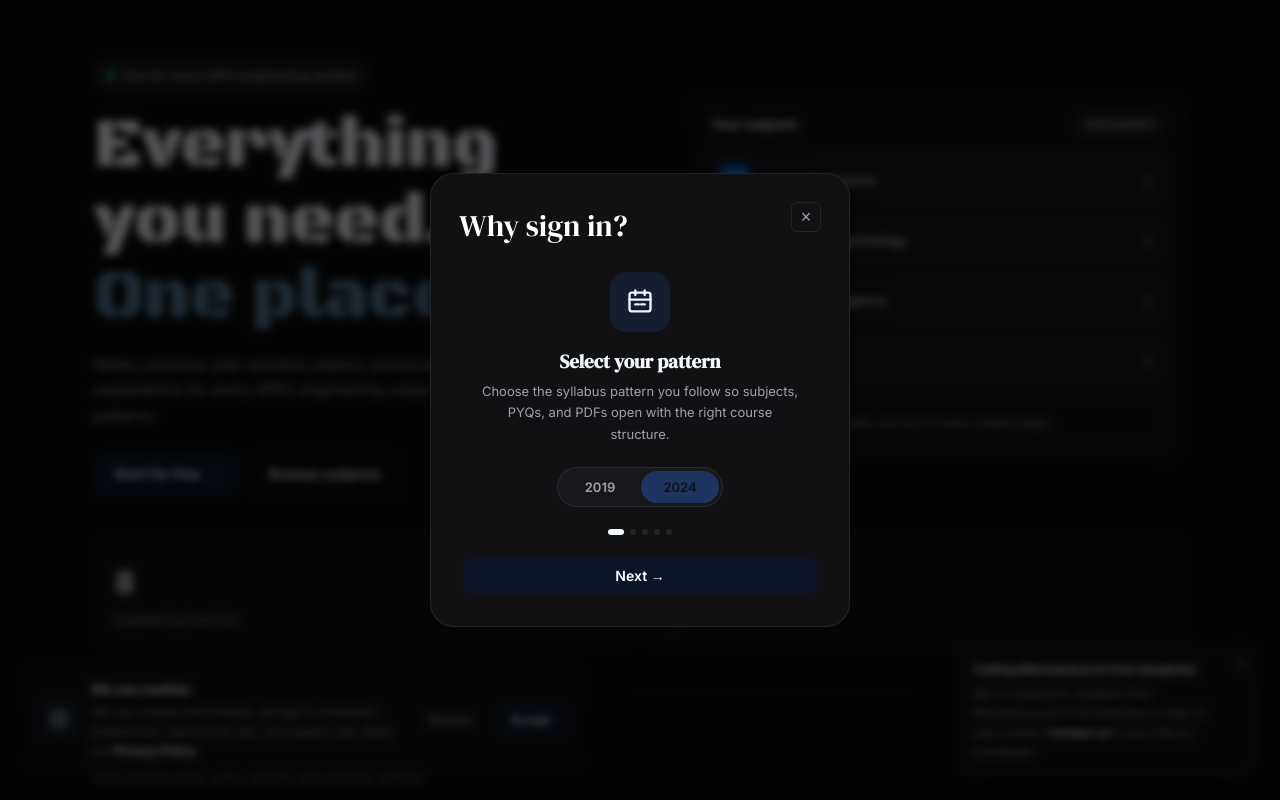
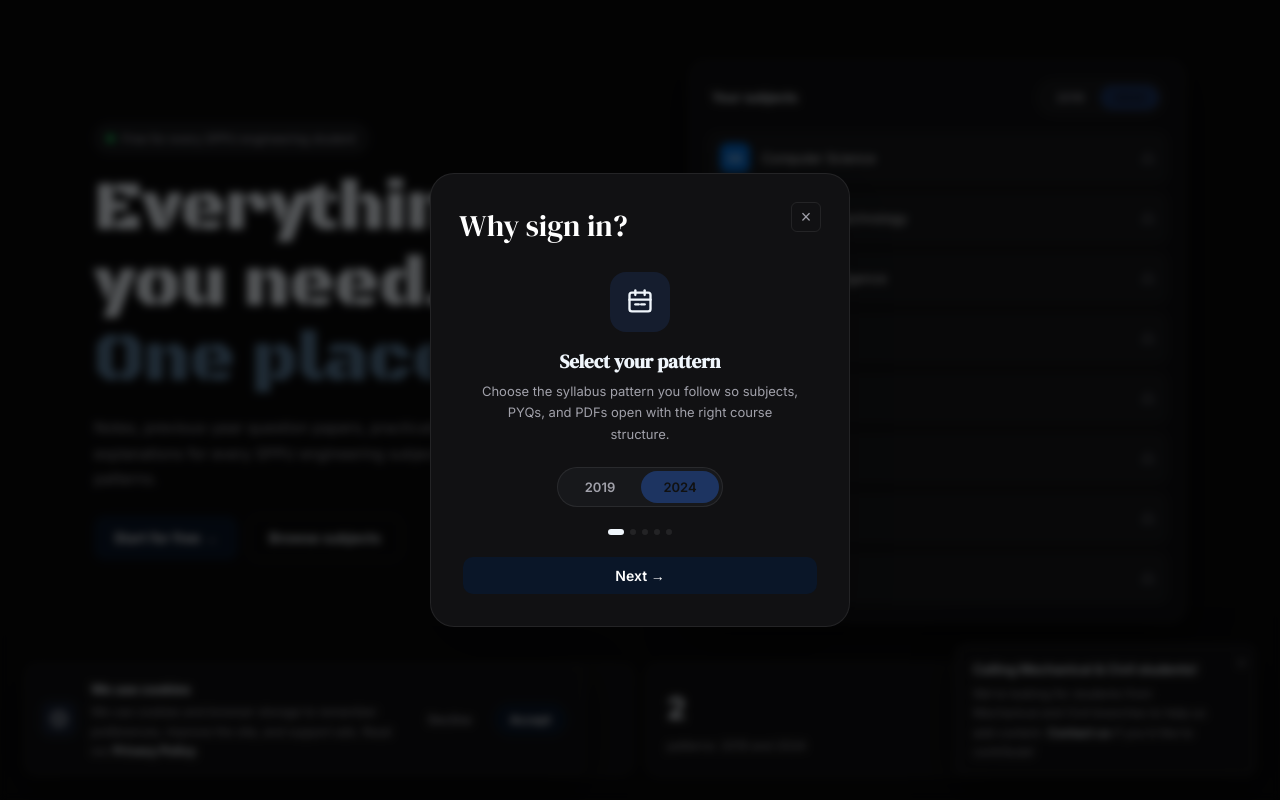
Before and after one commit to adityalawande17/sppu-study-hub-v3, a React (Vite) app: page / in a window 1280 px wide. Shown: the top 800 px of the page. Built offline with nearby package versions, Linux system fonts and the light colour scheme; no server answers; a web font is replaced by a local one.

Commit message:
redesign: homepage subject preview shows all branches with pattern switch
Lists every branch and puts the 2019/2024 switch in the card header. The Community Notes row is removed from the card.

```diff
--- a/src/pages/Home.jsx
+++ b/src/pages/Home.jsx
@@ -75,7 +75,7 @@ const faqs = [
 ];
 
 export default function Home() {
-  const { user, sessionLoading } = useApp();
+  const { user, sessionLoading, pattern, switchPattern } = useApp();
   const loginCount = useLoginCount();
   const [noticeDismissed, setNoticeDismissed] = useState(
     () => sessionStorage.getItem("notice_dismissed") === "1",
@@ -114,7 +114,7 @@ export default function Home() {
   });
 
   const branchCount = Object.keys(branchMeta).length;
-  const previewSubjects = Object.values(branchMeta).slice(0, 4);
+  const previewSubjects = Object.values(branchMeta);
 
   return (
     <div className="home">
@@ -166,10 +166,20 @@ export default function Home() {
           </div>
         </div>
 
-        <div className="home-preview" aria-hidden="true">
+        <div className="home-preview">
           <div className="home-preview-head">
             <span>Your subjects</span>
-            <span className="home-preview-pill">2024 pattern</span>
+            <div className="pattern-pill">
+              {["2019", "2024"].map((p) => (
+                <button
+                  key={p}
+                  className={`pattern-opt ${pattern === p ? "active" : ""}`}
+                  onClick={() => switchPattern(p)}
+                >
+                  {p}
+                </button>
+              ))}
+            </div>
           </div>
           {previewSubjects.map((b) => (
             <div key={b.key} className="home-preview-row">
@@ -180,10 +190,6 @@ export default function Home() {
               <Icon name="home" size={14} />
             </div>
           ))}
-          <div className="home-preview-note">
-            <span className="home-preview-pill">New</span>
-            <span>Community Notes are live on every subject page</span>
-          </div>
         </div>
       </section>
 
```
